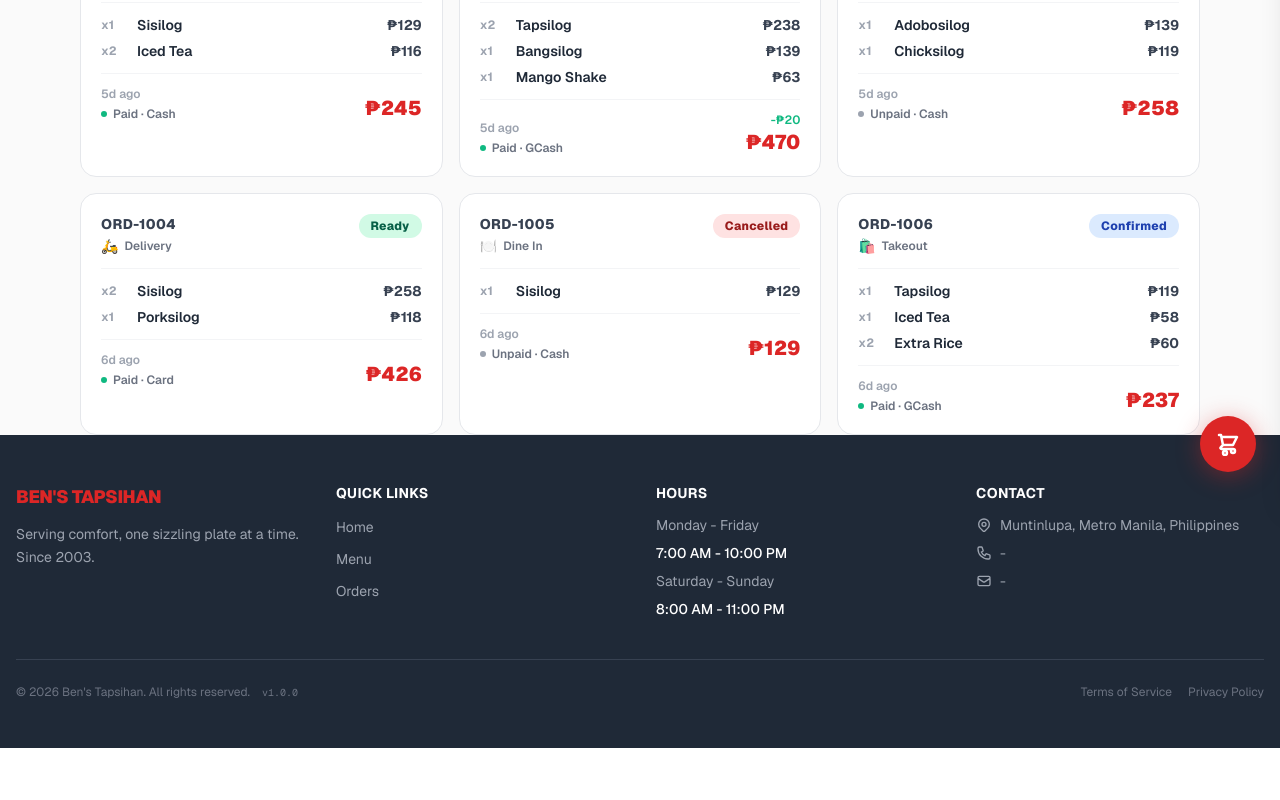
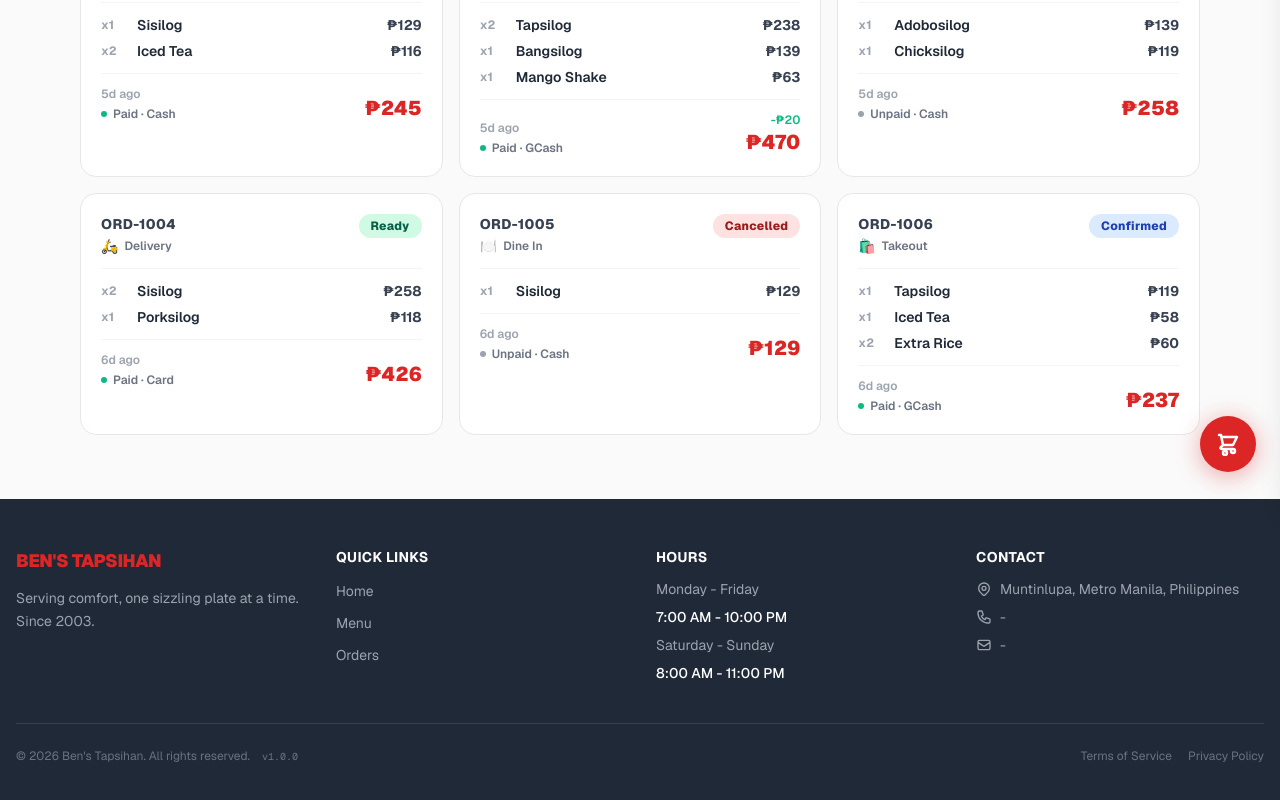
Before and after one commit to IndexTGM/sizzling-hub, a Next.js app in the folder apps/web/: page /orders in a window 1280 px wide. Shown: the part 304-1104 px from the top of the page. Before the commit the page ends 1052 px from the top, so only its background shows below. Built offline with nearby package versions, Linux system fonts and the light colour scheme; no server answers; the database is empty.

Commit message:
orders spacing

```diff
--- a/apps/web/src/app/admin/page.tsx
+++ b/apps/web/src/app/admin/page.tsx
@@ -6,7 +6,6 @@
 import { createClient } from "@/lib/supabase/client";
 import type { SupabaseClient } from "@supabase/supabase-js";
 import { getImagePath, type MenuItem } from "@/lib/menu-data";
-import Footer from "@/app/_components/Footer";
 
 interface Profile { id: string; full_name: string; email: string; role: string; phone: string | null; created_at: string; }
 interface Order { id: string; customer_name: string; status: string; total: number; placed_at: string; items_count: number; }
@@ -58,7 +57,6 @@
         {tab === "orders" && <OrdersPanel />}
         {tab === "images" && <ImagesPanel />}
       </div>
-      <Footer />
     </div>
   );
 }
--- a/apps/web/src/app/orders/page.tsx
+++ b/apps/web/src/app/orders/page.tsx
@@ -159,8 +159,10 @@
             </div>
           )}
         </div>
-        <Footer />
       </div>
+
+      <div className="pb-16" />
+
       <CartSidebar open={cartOpen} onClose={() => setCartOpen(false)} imgErrors={imgErrors} onImgError={() => {}} />
       <ProfileModal open={profileOpen} onClose={() => setProfileOpen(false)} />
       <button onClick={() => setCartOpen(true)} className="fixed bottom-6 right-6 z-40 w-14 h-14 rounded-full shadow-xl flex items-center justify-center transition-all duration-200 hover:scale-110 active:scale-95"
@@ -168,6 +170,7 @@
         <svg className="w-6 h-6" fill="none" stroke="#fff" strokeWidth={2.5} viewBox="0 0 24 24"><path strokeLinecap="round" strokeLinejoin="round" d="M3 3h2l.4 2M7 13h10l4-8H5.4M7 13L5.4 5M7 13l-2.293 2.293c-.63.63-.184 1.707.707 1.707H17m0 0a2 2 0 100 4 2 2 0 000-4zm-8 2a2 2 0 100 4 2 2 0 000-4z" /></svg>
         {cart.length > 0 && <span className="absolute -top-1 -right-1 w-6 h-6 rounded-full bg-[#0a0a0a] text-white text-xs font-bold flex items-center justify-center border-2 border-white">{cart.length}</span>}
       </button>
+      <Footer />
     </div>
   );
 }
```
